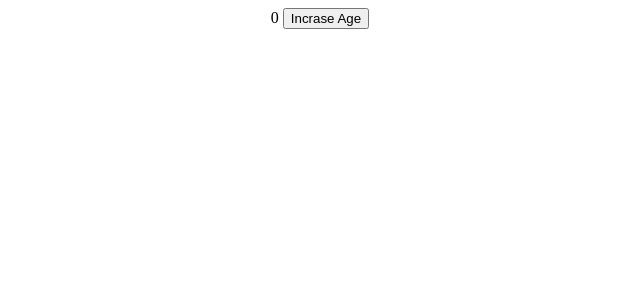
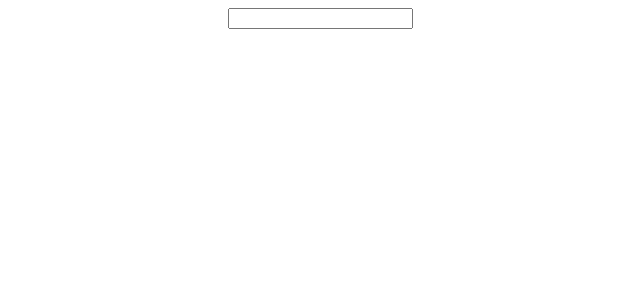
Before and after one commit to sakilanasrinsetu/my-app, a React (Create React App) app: page / in a window 1280 px wide. Shown: the top 300 px of the page, without its empty margins (320-960 px from the left). Built offline with nearby package versions, Linux system fonts and the light colour scheme.

Commit message:
print from input Value

```diff
--- a/src/App.js
+++ b/src/App.js
@@ -1,21 +1,19 @@
-// import './App.css';
-import style from "./App.module.css";
+import './App.css';
+// import style from "./App.module.css";
 import {User} from './User';
 import { useState } from "react";
 
 function App() {
-  // let age = 0;
-  const [age, setAge] = useState(0)
+  const [inputValue, setInputValue]=useState("");
 
-  const inCraseAge = () =>{
-    // age = age +1;
-    // console.log(age)
-    setAge(age+3);
-  };
-
+  const handleInputChange = (event) =>{
+    // For Direct print
+    setInputValue(event.target.value)
+  }
   return (
-    <div className={style.App}>
-      {age} <button onClick={inCraseAge}>Incrase Age</button>
+    <div className="App">
+      <input type="text" onChange={handleInputChange} />
+      <p>{inputValue}</p>
 
     </div>
   );
```
Also changed, not shown: src/App.css (renamed from src/App.module.css).
